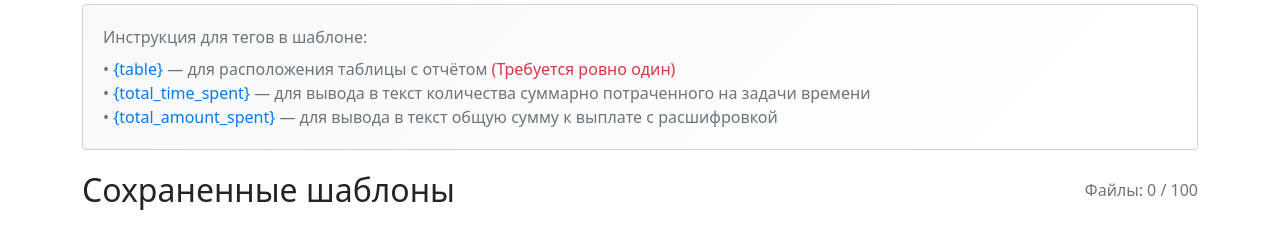
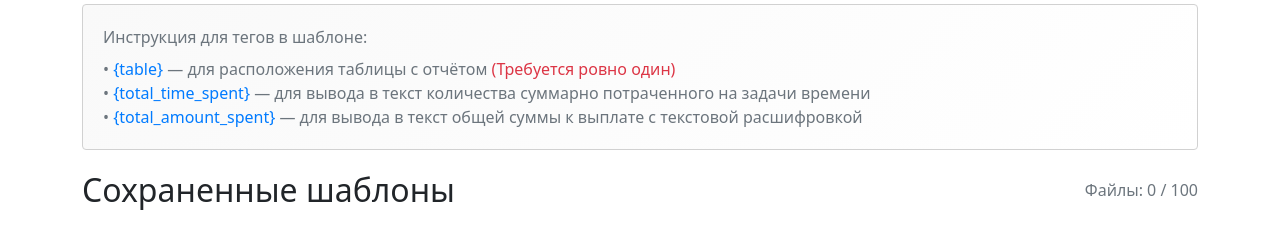
Before and after one commit to WilliamFolk/Lecap-Billing-Cloud, a Django app: page /docxTemplate/templates/ in a window 1280 px wide. Shown: the part 307-537 px from the top of the page. Run offline with Django 5.2, Linux system fonts and the light colour scheme; the visitor is signed in with stand-in values (Sample User, id 1); data that the repository does not hold is empty; some libraries are stand-ins or nearby versions.

Commit message:
Tag commentary fix

```diff
--- a/templates/templates.html
+++ b/templates/templates.html
@@ -29,7 +29,7 @@
       • <span style="color: #007bff;">{total_time_spent}</span> — для вывода в текст количества суммарно потраченного на задачи времени
     </li>
     <li style="color: #6c757d;">
-      • <span style="color: #007bff;">{total_amount_spent}</span> — для вывода в текст общую сумму к выплате с расшифровкой
+      • <span style="color: #007bff;">{total_amount_spent}</span> — для вывода в текст общей суммы к выплате с текстовой расшифровкой
     </li>
   </ul>
 </div>
```
